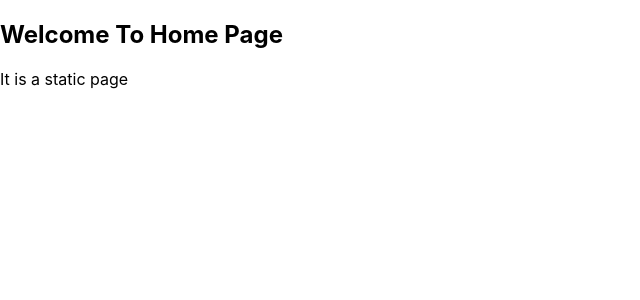
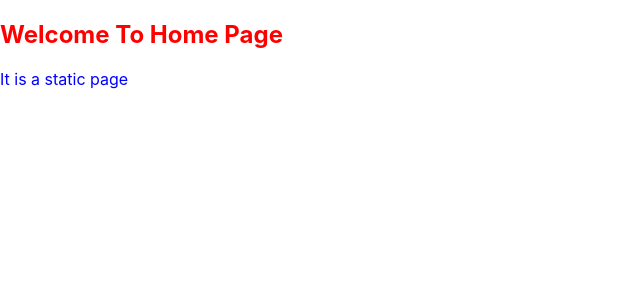
Before and after one commit to sajidParwez07/react-project, a React (Create React App) app: page / in a window 1280 px wide. Shown: the top 300 px of the page, without its empty margins (0-640 px from the left). Built offline with nearby package versions, Linux system fonts and the light colour scheme.

Commit message:
I change font color of head and paragraph

```diff
--- a/src/App.js
+++ b/src/App.js
@@ -6,8 +6,8 @@ import { useEffect, useState } from 'react';
 function App() {
   return (
     <div>
-      <h2>Welcome To Home Page</h2>
-      <p>It is a static page</p>
+      <h2 style={{color:"red"}}>Welcome To Home Page</h2>
+      <p style={{color:"blue"}}>It is a static page</p>
   </div>
   );
 }
```
